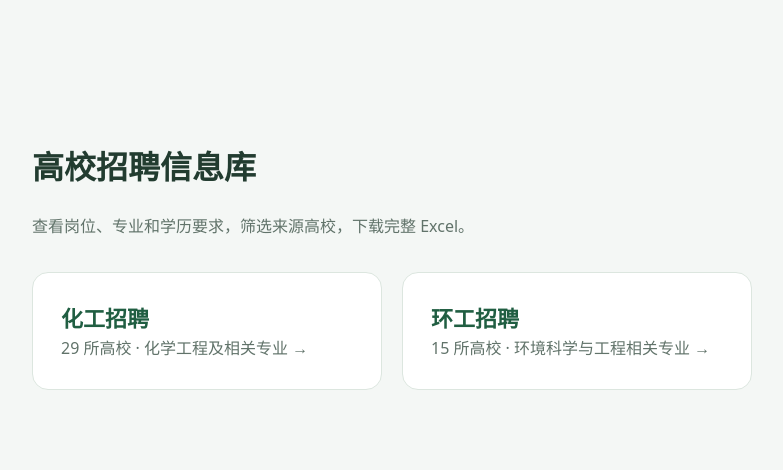
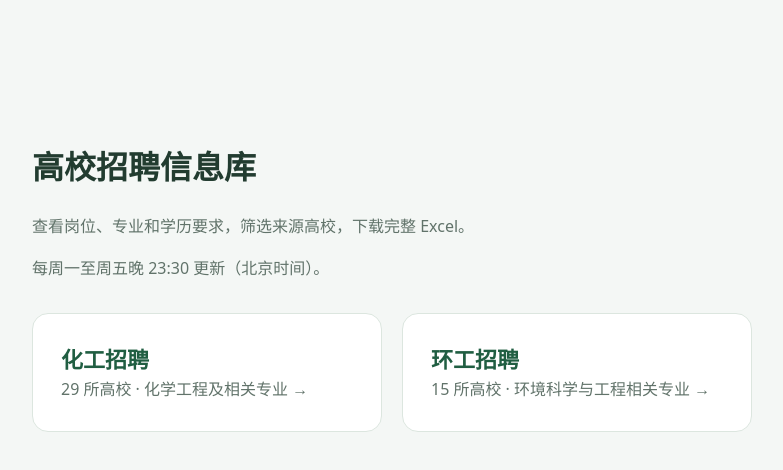
Before and after one commit to sch401/recruitment-jobs, a plain HTML site: page index.html in a window 1280 px wide. Shown: the whole page, without its empty margins (248-1031 px from the left). Drawn offline with Linux system fonts and the light colour scheme.

Commit message:
Show weekday update time on homepage

```diff
--- a/index.html
+++ b/index.html
@@ -7,5 +7,6 @@ nav{display:grid;grid-template-columns:repeat(auto-fit,minmax(240px,1fr));gap:20
 a{display:block;padding:28px;background:white;border:1px solid #dce6df;border-radius:16px;color:#205e42;text-decoration:none}
 a:hover,a:focus-visible{border-color:#205e42;box-shadow:0 4px 16px #205e4218}strong{display:block;font-size:22px}span{color:#61736a}
 </style><main><h1>高校招聘信息库</h1><p>查看岗位、专业和学历要求，筛选来源高校，下载完整 Excel。</p>
+<p>每周一至周五晚 23:30 更新（北京时间）。</p>
 <nav aria-label="招聘信息库"><a href="chem-jobs/"><strong>化工招聘</strong><span>29 所高校 · 化学工程及相关专业 →</span></a>
 <a href="env-jobs/"><strong>环工招聘</strong><span>15 所高校 · 环境科学与工程相关专业 →</span></a></nav></main><script async src="https://bcbpd.top/recruitment-analytics/beacon.js"></script></html>
```
